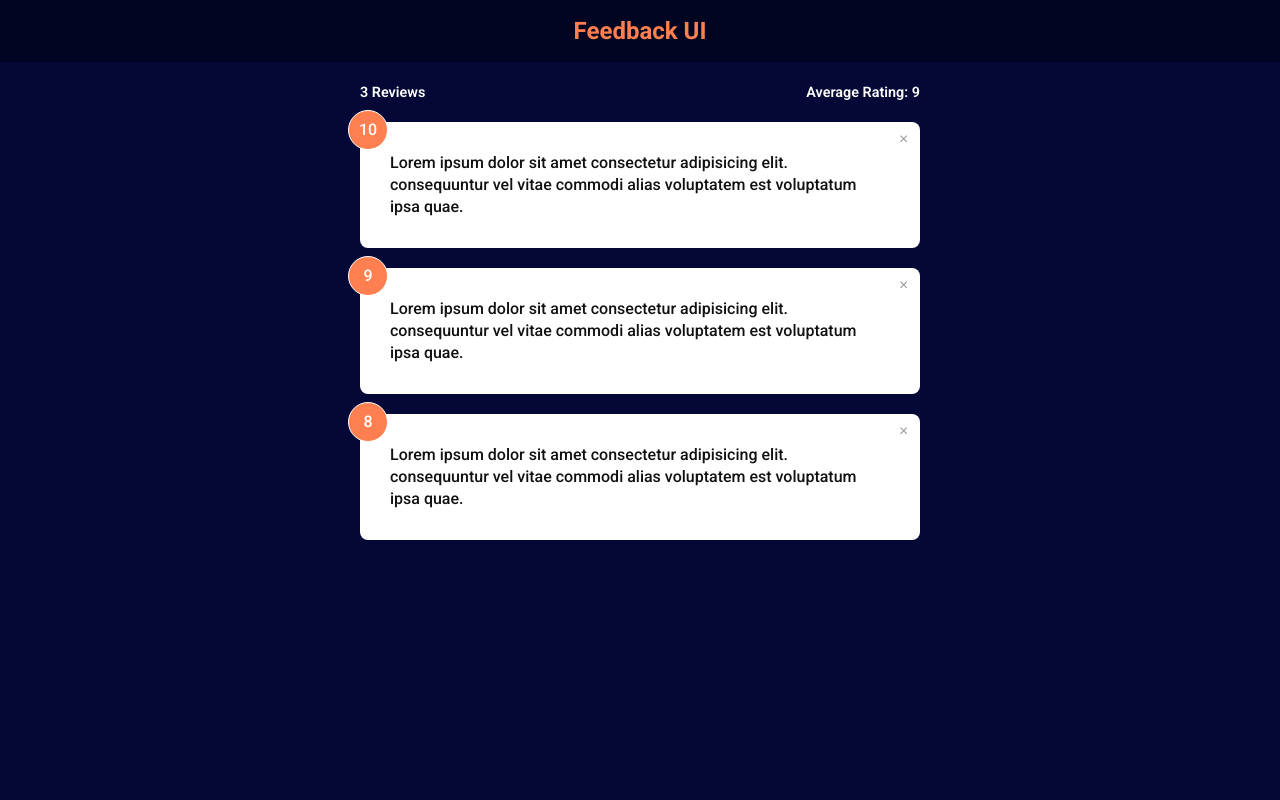
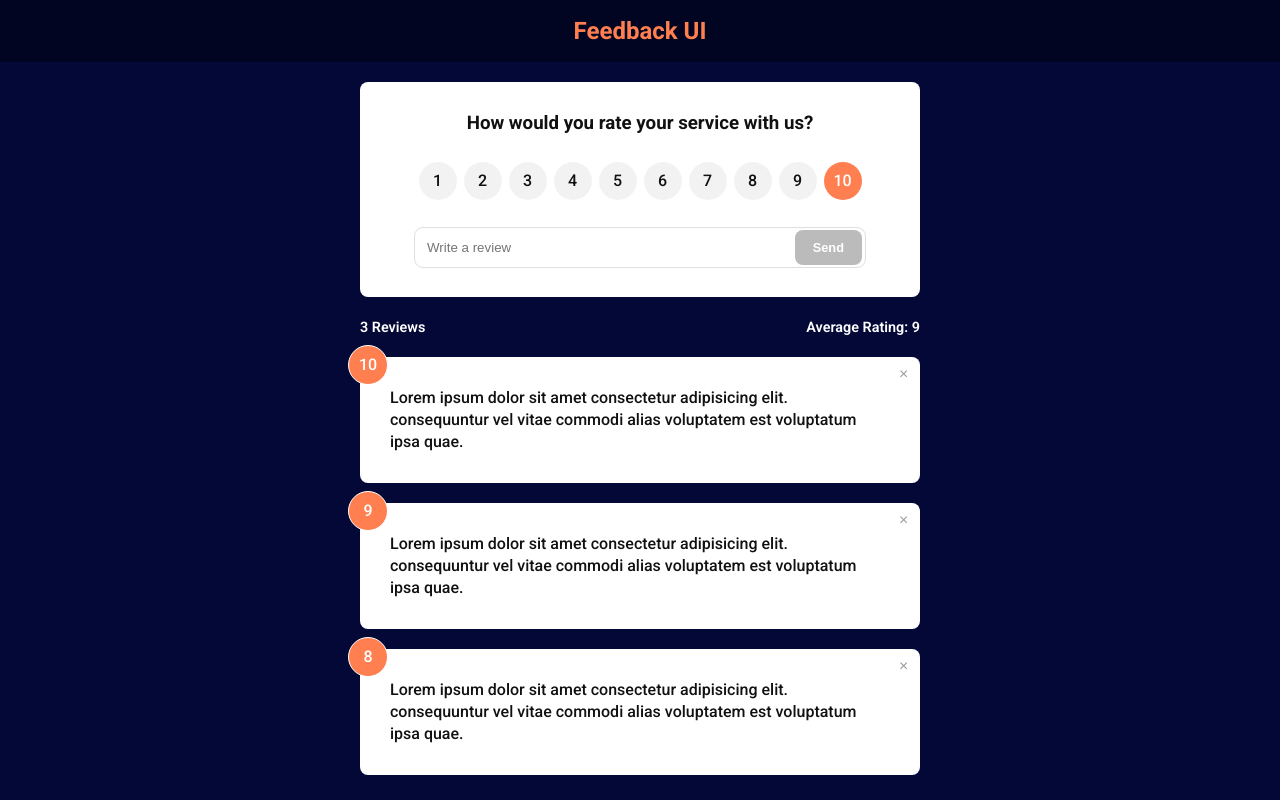
Before and after one commit to thefinethread/feedback-app, a React (Create React App) app: page / in a window 1280 px wide. Built offline with nearby package versions, Linux system fonts and the light colour scheme.

Commit message:
added feedback form  component, created custom Button component and also started working on select input component

```diff
--- a/src/App.js
+++ b/src/App.jsx
@@ -3,6 +3,7 @@ import Header from './components/Header';
 import FeedbackList from './components/FeedbackList';
 import FeedbackData from './data/FeedbackData';
 import FeedbackStats from './components/FeedbackStats';
+import FeedbackForm from './components/FeedbackForm';
 
 const App = () => {
   const [feedbacks, setFeedbacks] = useState(FeedbackData);
@@ -17,6 +18,7 @@ const App = () => {
     <>
       <Header text="Feedback UI" />
       <div className="container">
+        <FeedbackForm />
         <FeedbackStats feedbacks={feedbacks} />
         <FeedbackList feedbacks={feedbacks} handleDelete={deleteFeedback} />
       </div>
--- /dev/null
+++ b/src/components/FeedbackForm.jsx
@@ -0,0 +1,52 @@
+import { useState } from 'react';
+
+import RatingSelect from './RatingSelect';
+import Card from './shared/Card';
+import Button from './shared/Button';
+
+const FeedbackForm = () => {
+  const [inputClass, setInputClass] = useState('');
+  const [text, setText] = useState('');
+  const [isDisabled, setIsDisabled] = useState(true);
+  const [message, setMessage] = useState('');
+
+  const handleTextChange = (e) => {
+    setText(e.target.value);
+
+    if (e.target.value === '') {
+      setIsDisabled(true);
+      setMessage('');
+      setInputClass('');
+    } else if (e.target.value.trim().length <= 10) {
+      setIsDisabled(true);
+      setMessage('Please enter at least 10 characters.');
+      setInputClass('error');
+    } else {
+      setIsDisabled(false);
+      setMessage('');
+      setInputClass('success');
+    }
+  };
+
+  return (
+    <Card>
+      <h3>How would you rate your service with us?</h3>
+      <RatingSelect />
+      <div className="input-container">
+        <input
+          className={inputClass}
+          onChange={handleTextChange}
+          type="text"
+          placeholder="Write a review"
+          value={text}
+        />
+        <Button isDisabled={isDisabled} type="submit" version="primary">
+          Send
+        </Button>
+        <div className="message">{message}</div>
+      </div>
+    </Card>
+  );
+};
+
+export default FeedbackForm;
--- /dev/null
+++ b/src/components/RatingSelect.jsx
@@ -0,0 +1,144 @@
+import { useState } from 'react';
+
+const RatingSelect = () => {
+  const [selected, setSelected] = useState(10);
+
+  const handleChange = (e) => {};
+
+  return (
+    <ul className="ratings flex">
+      <li>
+        <input
+          type="radio"
+          value="1"
+          id="num1"
+          name="rating"
+          checked={selected === 1}
+          onChange={handleChange}
+        />
+        <label className="flex" htmlFor="num1">
+          1
+        </label>
+      </li>
+      <li>
+        <input
+          type="radio"
+          value="2"
+          id="num2"
+          name="rating"
+          checked={selected === 2}
+          onChange={handleChange}
+        />
+        <label className="flex" htmlFor="num2">
+          2
+        </label>
+      </li>
+      <li>
+        <input
+          type="radio"
+          value="3"
+          id="num3"
+          name="rating"
+          checked={selected === 3}
+          onChange={handleChange}
+        />
+        <label className="flex" htmlFor="num3">
+          3
+        </label>
+      </li>
+      <li>
+        <input
+          type="radio"
+          value="4"
+          id="num4"
+          name="rating"
+          checked={selected === 4}
+          onChange={handleChange}
+        />
+        <label className="flex" htmlFor="num4">
+          4
+        </label>
+      </li>
+      <li>
+        <input
+          type="radio"
+          value="5"
+          id="num5"
+          name="rating"
+          checked={selected === 5}
+          onChange={handleChange}
+        />
+        <label className="flex" htmlFor="num5">
+          5
+        </label>
+      </li>
+      <li>
+        <input
+          type="radio"
+          value="6"
+          id="num6"
+          name="rating"
+          checked={selected === 6}
+          onChange={handleChange}
+        />
+        <label className="flex" htmlFor="num6">
+          6
+        </label>
+      </li>
+      <li>
+        <input
+          type="radio"
+          value="7"
+          id="num7"
+          name="rating"
+          checked={selected === 7}
+          onChange={handleChange}
+        />
+        <label className="flex" htmlFor="num7">
+          7
+        </label>
+      </li>
+      <li>
+        <input
+          type="radio"
+          value="8"
+          id="num8"
+          name="rating"
+          checked={selected === 8}
+          onChange={handleChange}
+        />
+        <label className="flex" htmlFor="num8">
+          8
+        </label>
+      </li>
+      <li>
+        <input
+          type="radio"
+          value="9"
+          id="num9"
+          name="rating"
+          checked={selected === 9}
+          onChange={handleChange}
+        />
+        <label className="flex" htmlFor="num9">
+          9
+        </label>
+      </li>
+      <li>
+        <input
+          type="radio"
+          value="10"
+          id="num10"
+          name="rating"
+          checked={selected === 10}
+          onChange={handleChange}
+        />
+        <label className="flex" htmlFor="num10">
+          10
+        </label>
+      </li>
+    </ul>
+  );
+};
+
+export default RatingSelect;
--- /dev/null
+++ b/src/components/shared/Button.jsx
@@ -0,0 +1,24 @@
+import PropTypes from 'prop-types';
+
+const Button = ({ children, version, type, isDisabled }) => {
+  return (
+    <button disabled={isDisabled} type={type} className={`btn btn-${version}`}>
+      {children}
+    </button>
+  );
+};
+
+Button.defaultProps = {
+  version: 'primary',
+  type: 'button',
+  isDisabled: false,
+};
+
+Button.propTypes = {
+  children: PropTypes.node,
+  version: PropTypes.string,
+  type: PropTypes.string,
+  isDisabled: PropTypes.bool,
+};
+
+export default Button;
--- a/src/index.css
+++ b/src/index.css
@@ -9,6 +9,9 @@
   --primary-accent-color: rgb(255, 127, 80);
 }
 
+li {
+  list-style: none;
+}
 button {
   border: none;
   background: none;
@@ -63,6 +66,10 @@ header {
   margin-bottom: 20px;
 }
 
+.card h3 {
+  text-align: center;
+}
+
 .card.reverse {
   background-color: rgba(0, 0, 0, 0.4);
   color: #fff;
@@ -101,3 +108,94 @@ header {
 .card.card.reverse .delete-feedback:hover {
   color: rgba(255, 255, 255, 1);
 }
+
+.input-container {
+  position: relative;
+  text-align: center;
+  margin-top: 10px;
+  width: 90%;
+  margin-inline: auto;
+}
+
+input[type='text'] {
+  width: 100%;
+  padding: 12px;
+  border: none;
+  outline: 1.4px solid rgba(94, 94, 94, 0.2);
+  border-radius: 8px;
+}
+
+input[type='text'].error {
+  outline: 2px solid red;
+}
+
+input[type='text'].success {
+  outline: 2px solid rgb(1, 206, 1);
+}
+
+.input-container .btn {
+  position: absolute;
+  right: 3px;
+  top: calc(2.4px);
+}
+
+.btn {
+  background-color: #111;
+  color: #fff;
+  font-weight: 700;
+  font-size: 0.8rem;
+  padding: 10px 18px;
+  border-radius: 8px;
+  cursor: pointer;
+}
+
+.btn:disabled {
+  background-color: #bbb;
+  cursor: not-allowed;
+}
+
+.btn-primary {
+  background-color: #111;
+}
+
+.btn-secondary {
+  background-color: var(--primary-accent-color);
+}
+
+.btn:hover:not([disabled]) {
+  transform: scale(0.98);
+  opacity: 0.9;
+}
+
+.message {
+  text-align: start;
+  font-size: 0.8rem;
+  font-weight: 400;
+  color: red;
+}
+
+.ratings {
+  margin-block: 28px;
+  justify-content: center;
+  gap: 7px;
+  row-gap: 14px;
+  flex-wrap: wrap;
+}
+.ratings input {
+  display: none;
+}
+
+.ratings label {
+  height: 38px;
+  width: 38px;
+  border-radius: 50%;
+  justify-content: center;
+  background-color: rgba(0, 0, 0, 0.05);
+  color: #111;
+  cursor: pointer;
+}
+
+.ratings input:checked + label {
+  color: #fff;
+  background-color: var(--primary-accent-color);
+}
```
Also changed, not shown: src/components/FeedbackStats.jsx (+12 -0 lines).
